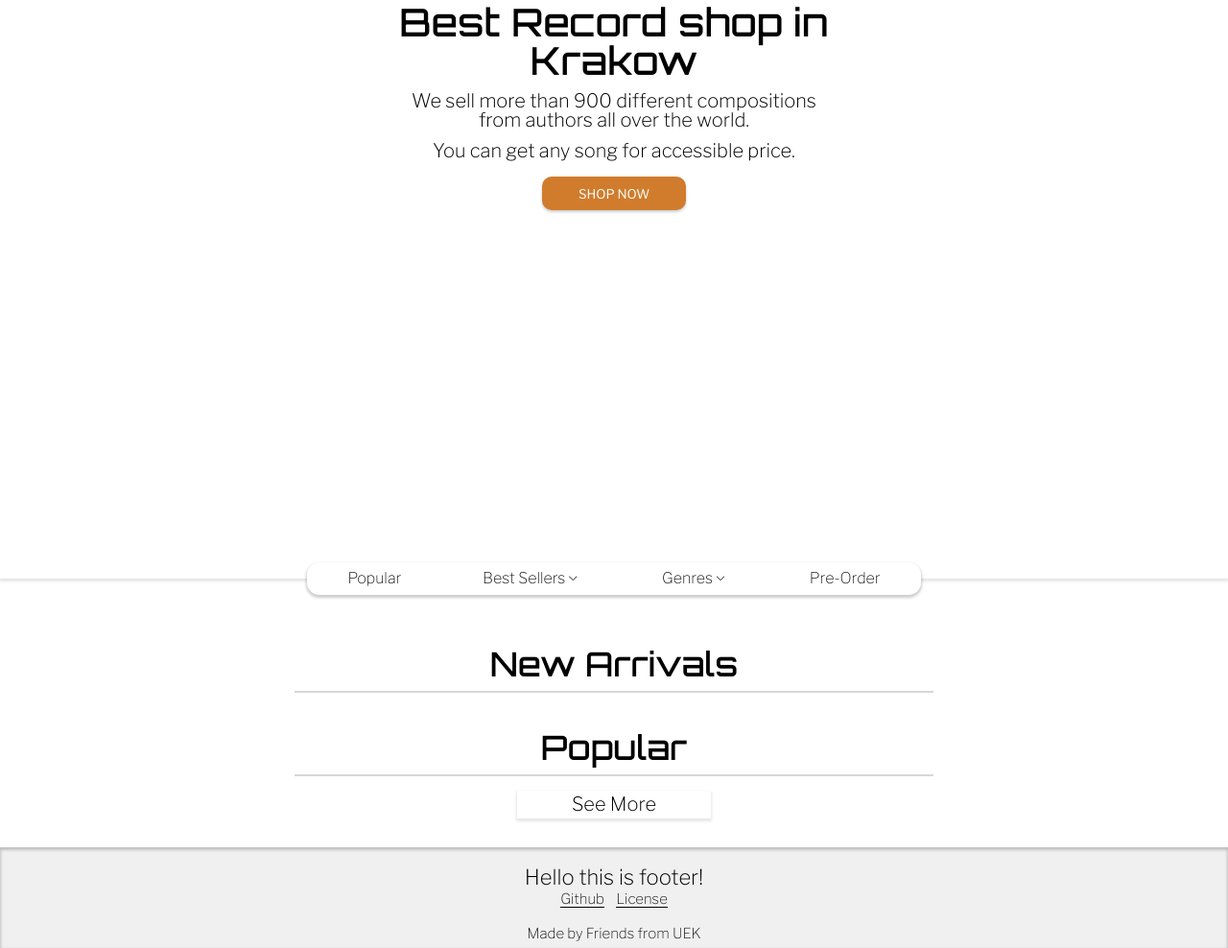
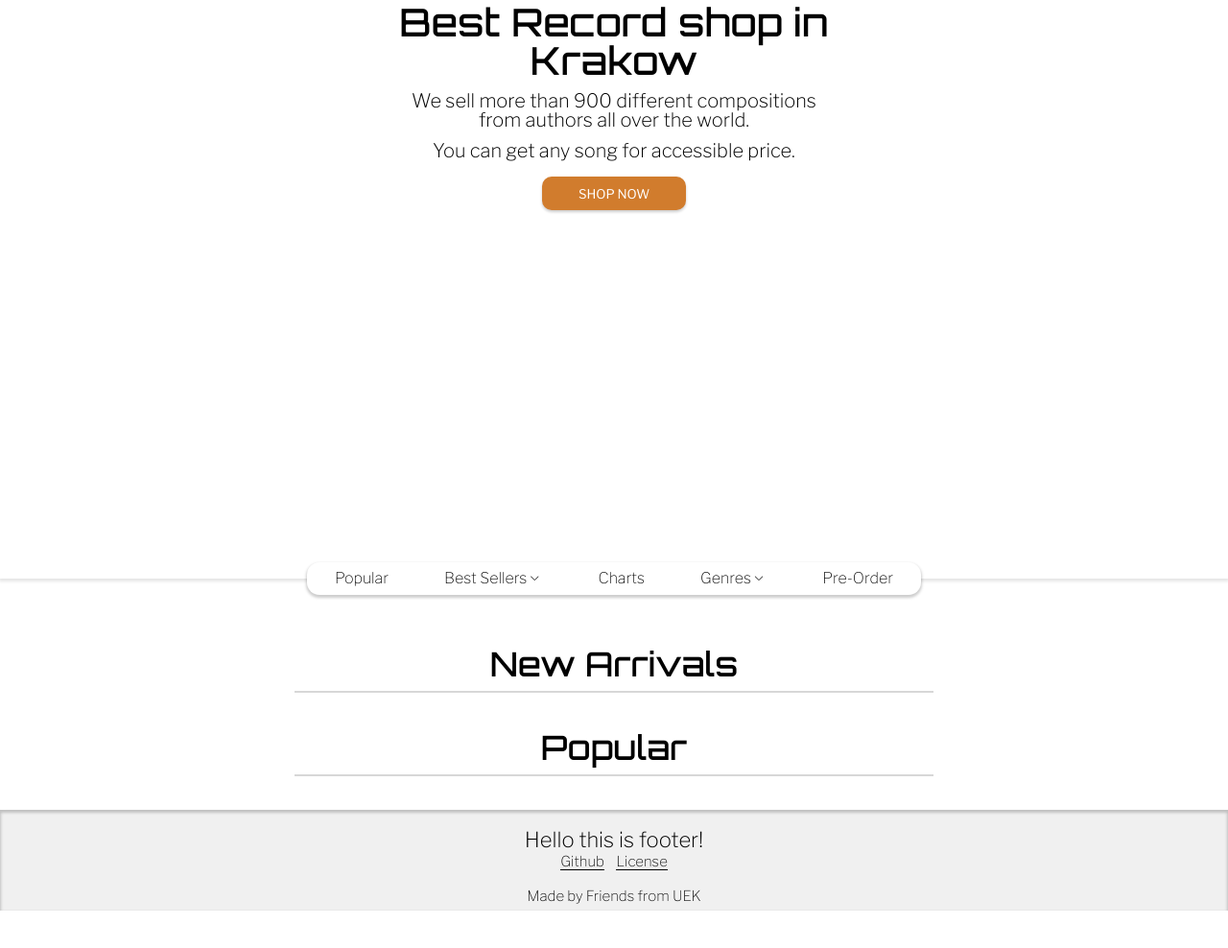
Before and after one commit to bbelivr/EDI, a website: page pages/index.html in a window 1280 px wide. Shown: the part 115-1103 px from the top of the page at 96% size. After the commit the page ends 1064 px from the top, so only its background shows below. Drawn offline with nearby package versions, Linux system fonts and the light colour scheme; no server answers.

Commit message:
Added Charts

```diff
--- a/pages/index.html
+++ b/pages/index.html
@@ -103,6 +103,11 @@
 
                     </div>
                 </div>
+                <a href="../pages/charts.html">
+                    <div class="nav__element">
+                        Charts
+                    </div>
+                </a>
                 <a href="">
                     <div class="nav__element">
                         Genres <i class="fi fi-ts-angle-small-down"></i>
@@ -133,10 +138,6 @@
 
                             </div>
                         </div>
-
-                        <div class="content__button-wrapper">
-                            <button class="content__button centered shadow-s">See More</button>
-                        </div>
                     </div>
                 </section>
             </div>
```
